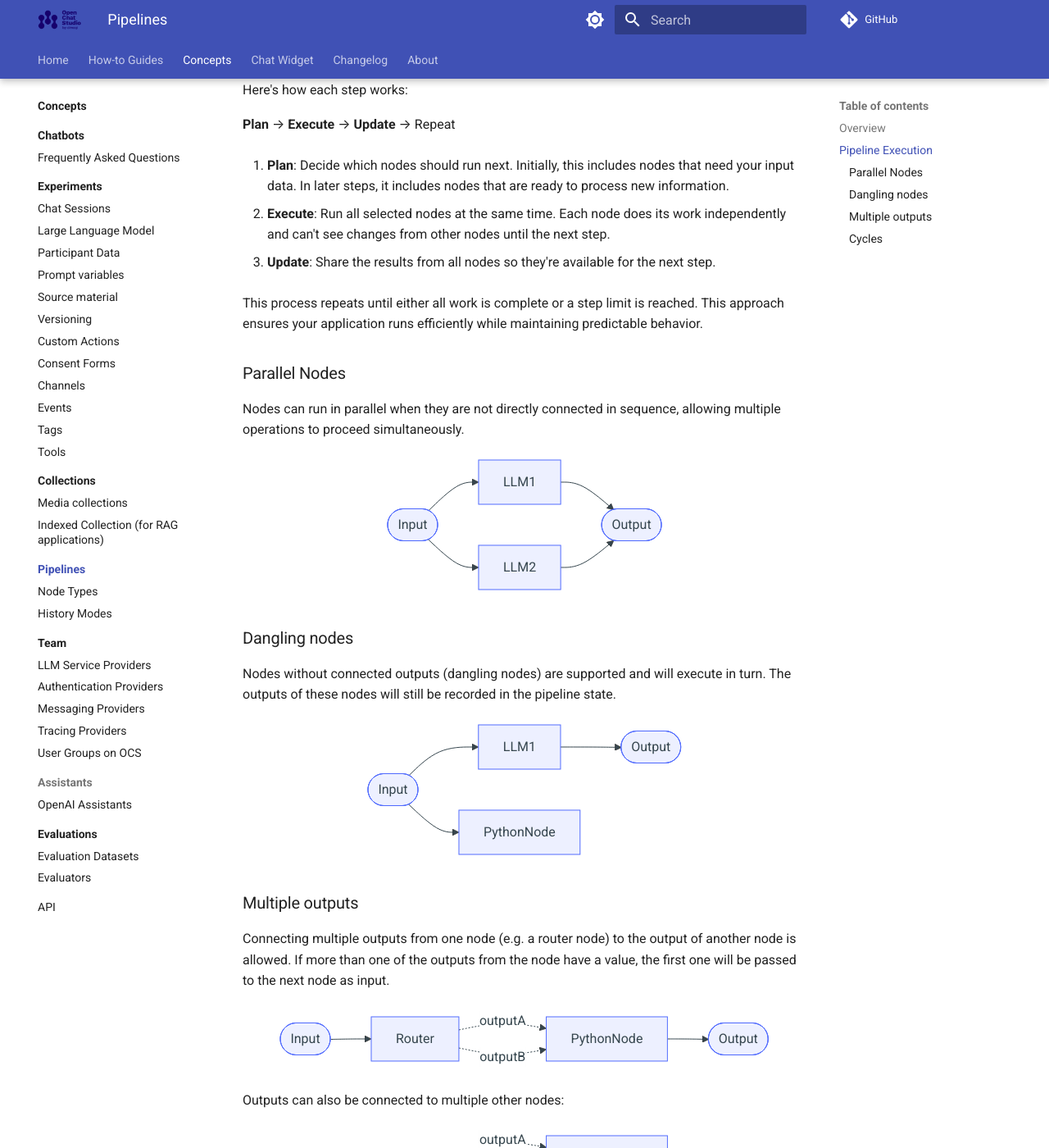
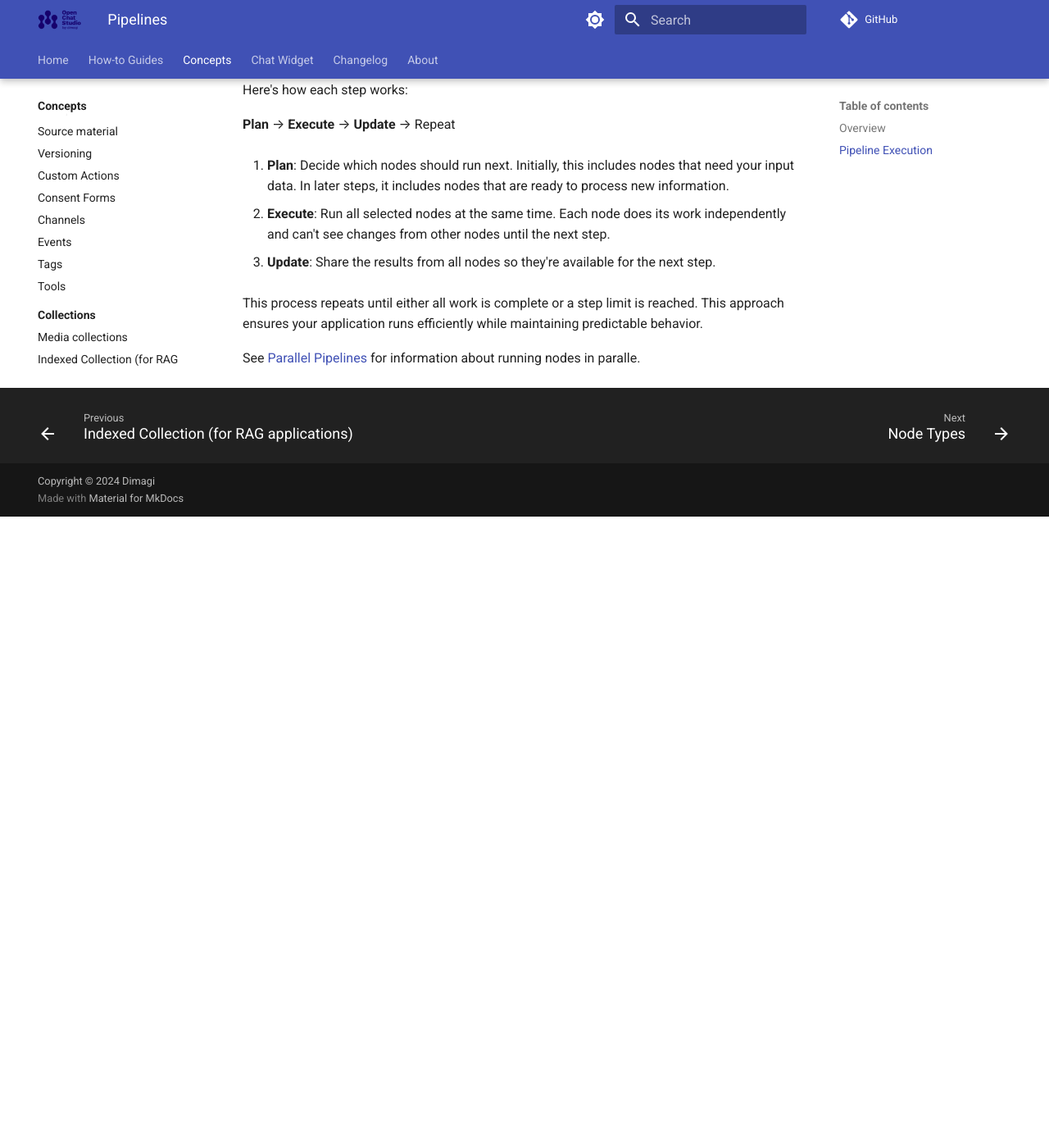
Before and after one commit to dimagi/open-chat-studio-docs, an MkDocs documentation site: the page built from docs/concepts/pipelines/index.md, in a window 1280 px wide and 1400 px high, scrolled down 1516 px. Shown: the whole window at 82% size. Built offline with MkDocs 1.6.1 and Material for MkDocs 9.7.7, drawn with Linux system fonts in a browser that asks for light colours; a script that is not in the unit is left out; comment, search, counter and statistics services are not loaded; after the commit the page ends 2146 px from its top, so only the background shows below that; some of the changed text lies outside the part shown.

Commit message:
add more docs about parallel workflows

````diff
--- a/docs/concepts/pipelines/index.md
+++ b/docs/concepts/pipelines/index.md
@@ -50,60 +50,4 @@
 
 This process repeats until either all work is complete or a step limit is reached. This approach ensures your application runs efficiently while maintaining predictable behavior.
 
-### Parallel Nodes
-Nodes can run in parallel when they are not directly connected in sequence, allowing multiple operations to proceed simultaneously.
-
-```mermaid
-flowchart LR
-    start([Input]) --> LLM1 & LLM2
-    LLM1 --> out([Output])
-    LLM2 --> out
-```
-
-### Dangling nodes
-Nodes without connected outputs (dangling nodes) are supported and will execute in turn. The outputs of these nodes will still be recorded in the pipeline state.
-
-```mermaid
-flowchart LR
-    start([Input]) --> LLM1 & PythonNode
-    LLM1 --> out([Output])
-    PythonNode
-```
-
-### Multiple outputs
-Connecting multiple outputs from one node (e.g. a router node) to the output of another node is allowed. If more than one of the outputs from the node have a value, the first one will be passed to the next node as input.
-
-```mermaid
-flowchart LR
-    start([Input]) --> Router
-    Router -.outputA.-> PythonNode
-    Router -.outputB.-> PythonNode
-    PythonNode --> out([Output])
-```
-
-Outputs can also be connected to multiple other nodes:
-
-```mermaid
-flowchart LR
-    start([Input]) --> Router
-    Router -.outputA.-> PythonNode
-    Router -.outputB.-> PythonNode
-    Router -.outputB.-> LLM
-    LLM --> out([Output])
-```
-
-### Cycles
-
-!!! warning
-    Cycles in pipelines are not supported.
-
-
-<div class="grid cards" markdown>
-
--   :material-hexagon-multiple-outline:{ .lg .middle } __More Example Workflows__
-
-    ---
-
-    [:octicons-arrow-right-24: Workflow Cookbook](../../how-to/workflow_cookbook.md)
-
-</div>
+See [Parallel Pipelines](./parallel.md) for information about running nodes in paralle.
--- a/mkdocs.yml
+++ b/mkdocs.yml
@@ -128,6 +128,7 @@
         - concepts/pipelines/index.md
         - concepts/pipelines/nodes.md
         - concepts/pipelines/history.md
+        - concepts/pipelines/parallel.md
       - Team:
           - concepts/team/index.md
           - concepts/team/llm_providers.md
````
Also changed, not shown: docs/concepts/pipelines/parallel.md (added, +107 -0 lines).
